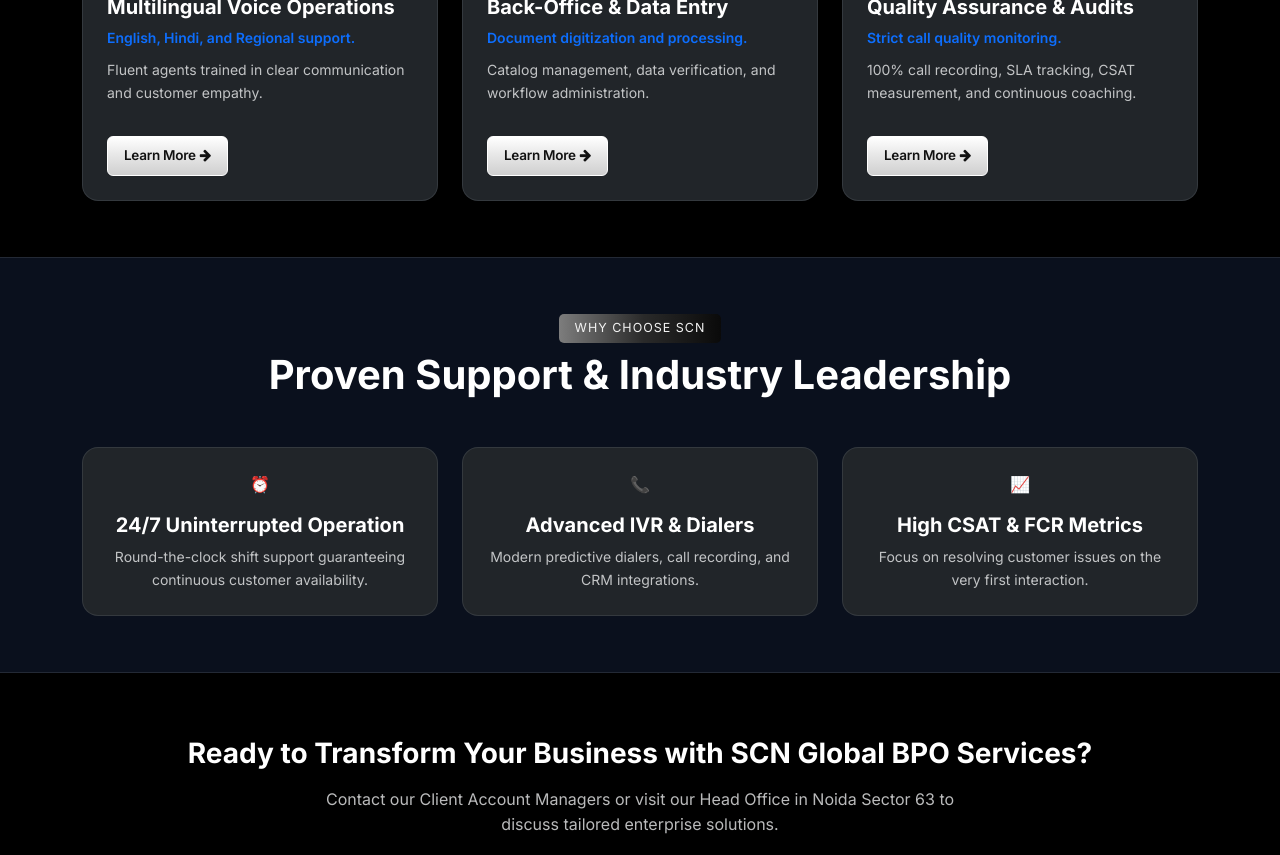
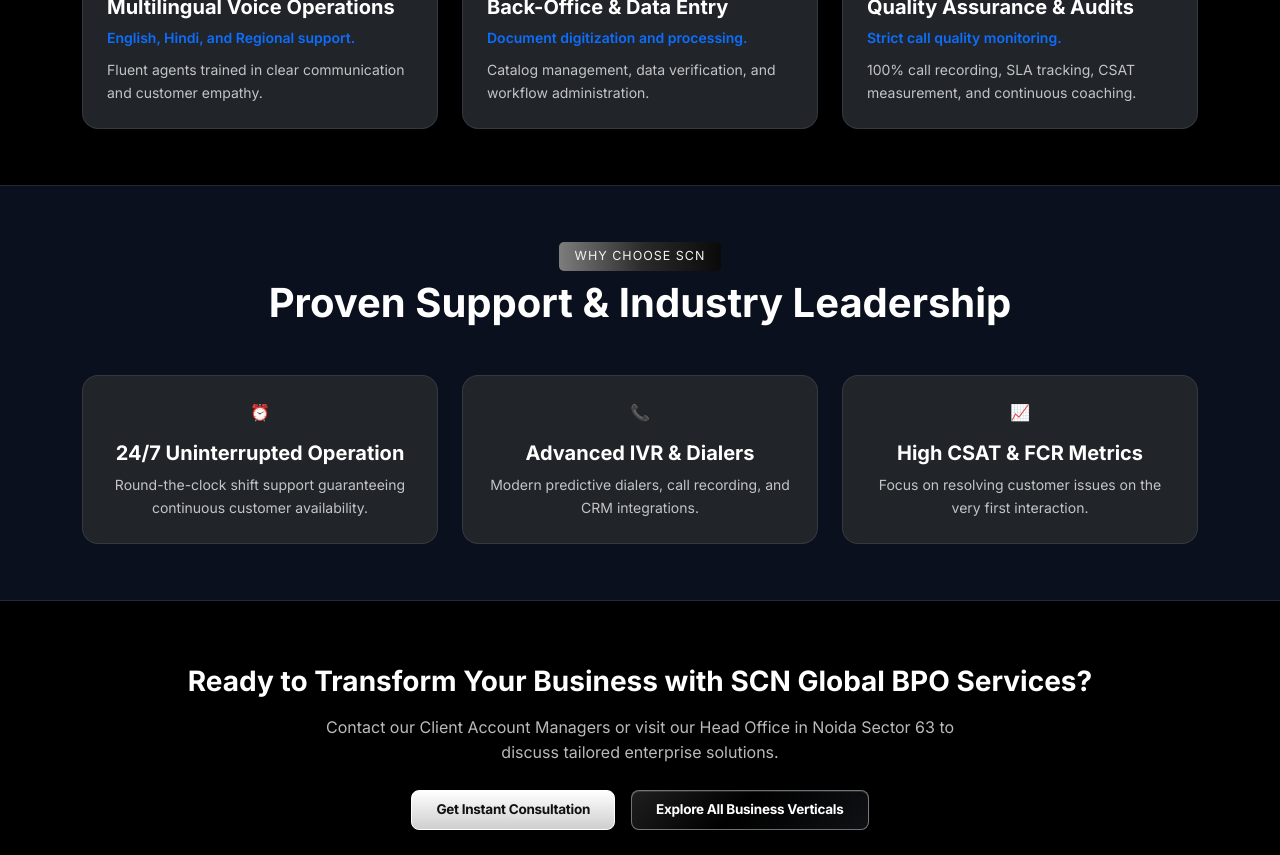
Before and after one commit to harshTomar18/SCN_Buisness, a React (Vite) app: page /our-business/bpo-services in a window 1280 px wide. Shown: the part 1660-2515 px from the top of the page. Built offline with nearby package versions, Linux system fonts and the light colour scheme.

Commit message:
fix: remove Learn More buttons from Staffing Models cards in BusinessDetail

```diff
--- a/src/pages/BusinessDetail.jsx
+++ b/src/pages/BusinessDetail.jsx
@@ -502,25 +502,7 @@
             </div>
 
             <div className="row g-4">
-              {data.workplaceEvolutionServices.map((item, idx) => {
-                const getEvolutionSlug = (title, vSlug) => {
-                  const lower = (title || '').toLowerCase();
-                  if (lower.includes('android') || lower.includes('mobile')) return 'android-mobile-app';
-                  if (lower.includes('network')) return 'network-engineering';
-                  if (lower.includes('it development') || lower.includes('software')) return 'it-development';
-                  if (lower.includes('training') || lower.includes('seo') || lower.includes('qa')) return 'full-stack-web-android';
-                  if (lower.includes('public speaking') || lower.includes('interview') || lower.includes('dynamics')) return 'corporate-communication';
-                  if (lower.includes('generalist') || lower.includes('labor') || lower.includes('analytics')) return 'hr-generalist-payroll';
-                  if (lower.includes('tax') || lower.includes('us portal') || lower.includes('night shift')) return 'us-technical-recruitment';
-                  if (lower.includes('turnaround') || lower.includes('off-roll') || lower.includes('executive hiring')) return 'flexi-general-staffing';
-                  if (lower.includes('voice') || lower.includes('back-office') || lower.includes('quality assurance')) return 'bpo-customer-care';
-                  if (lower.includes('park') || lower.includes('legal') || lower.includes('fit-out')) return 'commercial-real-estate';
-                  if (lower.includes('exhibits') || lower.includes('wedding') || lower.includes('mice')) return 'corporate-event-management';
-                  return vSlug || 'it-development';
-                };
-                const itemSlug = item.slug || getEvolutionSlug(item.title, slug);
-
-                return (
+              {data.workplaceEvolutionServices.map((item, idx) => (
                 <div className="col-lg-4 col-md-6" key={idx}>
                   <div className="attractive-card p-4 d-flex flex-column h-100 bg-dark text-white border border-secondary border-opacity-25">
                     <div className="card-icon-badge mb-3">
@@ -528,21 +510,12 @@
                     </div>
                     <h3 className="h5 fw-bold text-white mb-2">{item.title}</h3>
                     <p className="text-primary fw-semibold small mb-2">{item.tagline}</p>
-                      <p className="text-light opacity-75 small mb-4 flex-grow-1" style={{ lineHeight: '1.65' }}>
+                    <p className="text-light opacity-75 small mb-0 flex-grow-1" style={{ lineHeight: '1.65' }}>
                       {item.description}
                     </p>
-                      <div className="mt-auto pt-2">
-                        <Link
-                          to={`/service-detail/${itemSlug}`}
-                          className="btn btn-solid btn-sm rounded-2 fw-semibold"
-                        >
-                          Learn More <i className="fa fa-arrow-right ms-1"></i>
-                        </Link>
                   </div>
                 </div>
-                  </div>
-                );
-              })}
+              ))}
             </div>
           </div>
         </div>
```
Lines whose indentation alone changed are shown as unchanged.
